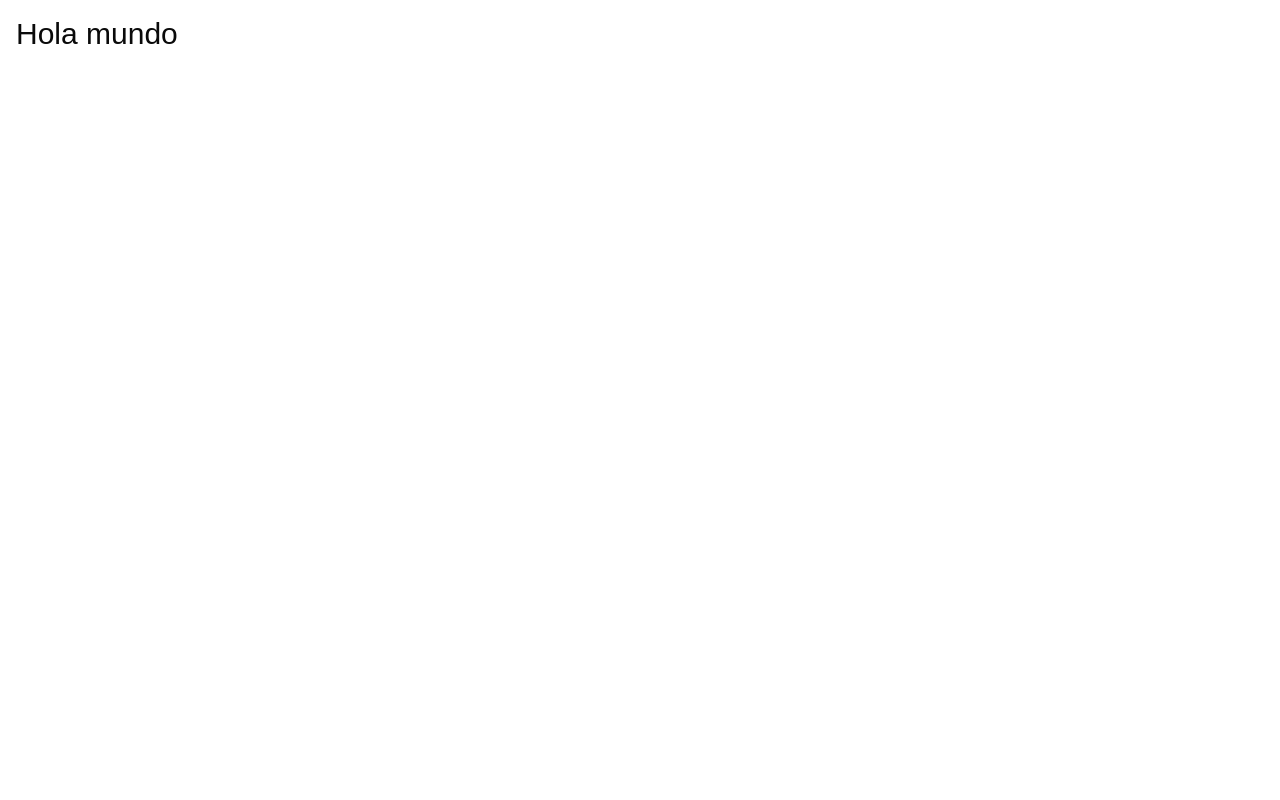
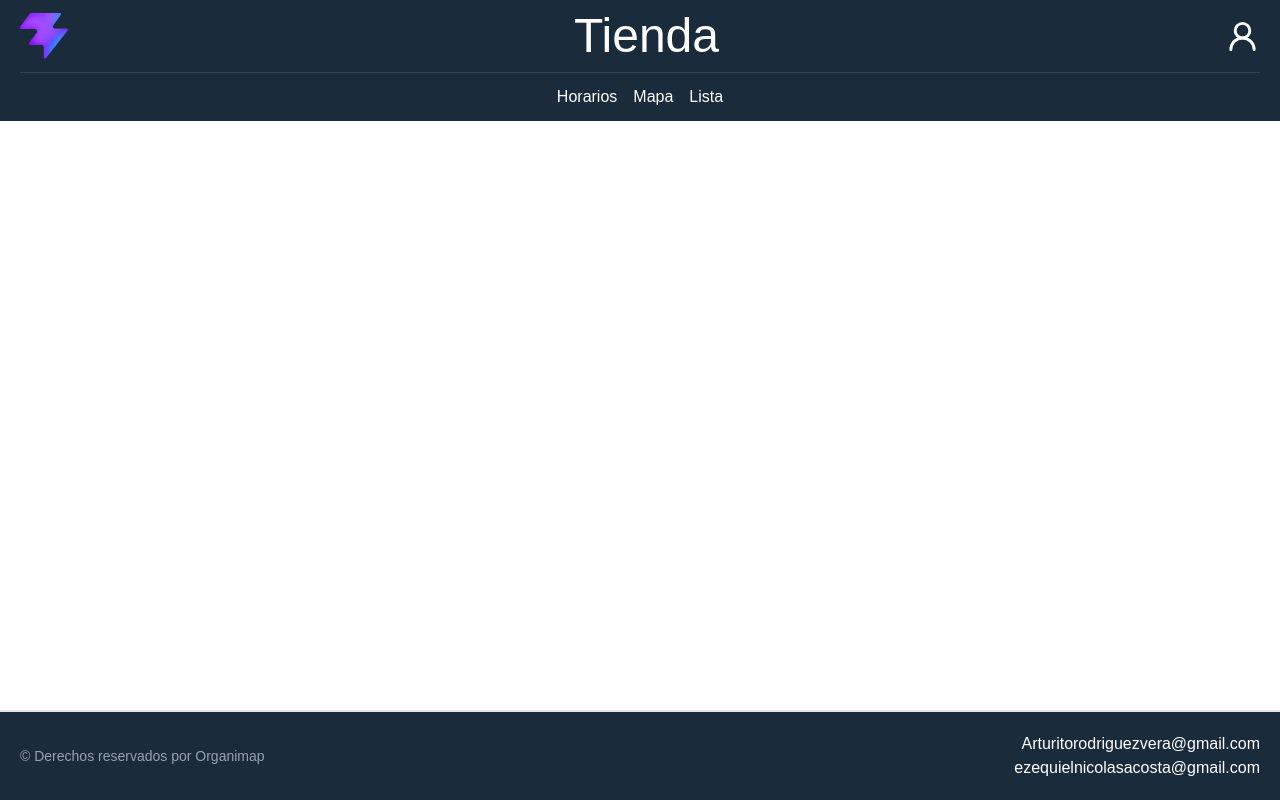
Before and after one commit to Santiago107R/organimap-frontend, a React (Vite) app: page / in a window 1280 px wide. Built offline with nearby package versions, Linux system fonts and the light colour scheme.

Commit message:
router implemented and header fixed

```diff
--- /dev/null
+++ b/app.router.tsx
@@ -0,0 +1,16 @@
+import { createHashRouter } from "react-router";
+import UserLayout from './src/user/layouts/UserLayout';
+import HomePage from './src/user/pages/home/HomePage';
+
+export const AppRouter = createHashRouter([
+    {
+        path: '/',
+        element: <UserLayout />,
+        children: [
+            {
+                index: true,
+                element: <HomePage />,
+            },
+        ],
+    },
+])
--- a/src/MyApp.tsx
+++ b/src/MyApp.tsx
@@ -1,9 +1,11 @@
+import { RouterProvider } from "react-router"
+import { AppRouter } from '../app.router';
 
 
 const MyApp = () => {
     return (
         <>
-            <p className="text-3xl m-4">Hola mundo</p>
+            <RouterProvider router={AppRouter} />
         </>
     )
 }
--- a/src/user/components/CustomHeader.tsx
+++ b/src/user/components/CustomHeader.tsx
@@ -1,3 +1,4 @@
+import type { LucideIcon } from "lucide-react"
 
 interface LinkItem {
   name: string
@@ -7,13 +8,13 @@ interface LinkItem {
 interface Props {
   title: string
   link: LinkItem[]
-  perf: React.ReactNode
+  icon: LucideIcon
   logo: string
 }
 
-const CustomHeader = ({ title, link, perf, logo }: Props) => {
+const CustomHeader = ({ title, link, icon: Icon, logo }: Props) => {
   return (
-    <header className="bg-[#1A2B3C] text-white px-4 py-3">
+    <header className="bg-[#1A2B3C] text-white px-5 py-3">
 
 
       <div className="flex items-center justify-between">
@@ -31,7 +32,7 @@ const CustomHeader = ({ title, link, perf, logo }: Props) => {
         </h1>
 
 
-        {perf}
+        <Icon size={35}/>
 
 
       </div>
--- a/src/user/layouts/UserLayouts.tsx
+++ b/src/user/layouts/UserLayout.tsx
@@ -1,17 +1,19 @@
 import { Outlet } from "react-router"
 import CustomFooter from "../components/CustomFooter"
 import CustomHeader from "../components/CustomHeader"
-import { UserCircle2 } from "lucide-react"
+import { User2 } from "lucide-react"
 
 
-const UserLayouts = () => {
+const UserLayout = () => {
   return (
-    <>
-      <CustomHeader title={"Tienda"} link={[{ name: "Horarios", url: '/' }, { name: "Mapa", url: 'mapa' }, { name: "Lista", url: 'lista' },]} logo={'/favicon.svg'} perf={<UserCircle2 className='w-20 h-20 rounded-full object-cover"' />} />
+    <div className="flex flex-col min-h-screen">
+      <CustomHeader title={"Tienda"} link={[{ name: "Horarios", url: '/' }, { name: "Mapa", url: 'mapa' }, { name: "Lista", url: 'lista' },]} logo={'/favicon.svg'} icon={User2}/>
+      <main className="grow">
         <Outlet />
+      </main>
       <CustomFooter description="Derechos reservados por Organimap" link={[{ name: "Arturitorodriguezvera@gmail.com", url: "#" }, { name: "ezequielnicolasacosta@gmail.com", url: "#" }]} />
-    </>
+    </div>
   )
 }
 
-export default UserLayouts
+export default UserLayout
--- /dev/null
+++ b/src/user/pages/home/HomePage.tsx
@@ -0,0 +1,10 @@
+
+const HomePage = () => {
+    return (
+        <div>
+
+        </div>
+    )
+}
+
+export default HomePage
```
